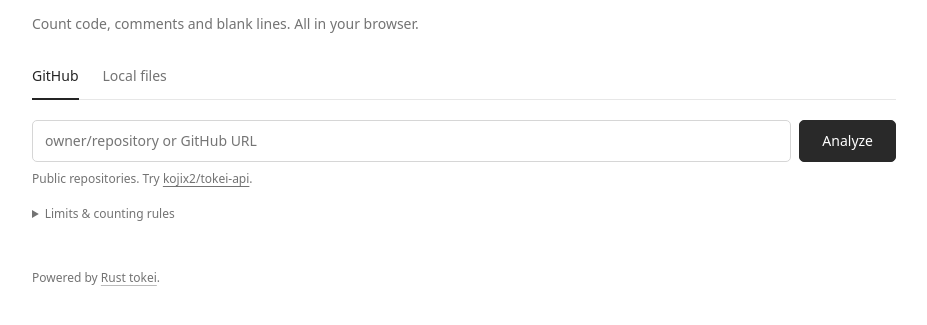
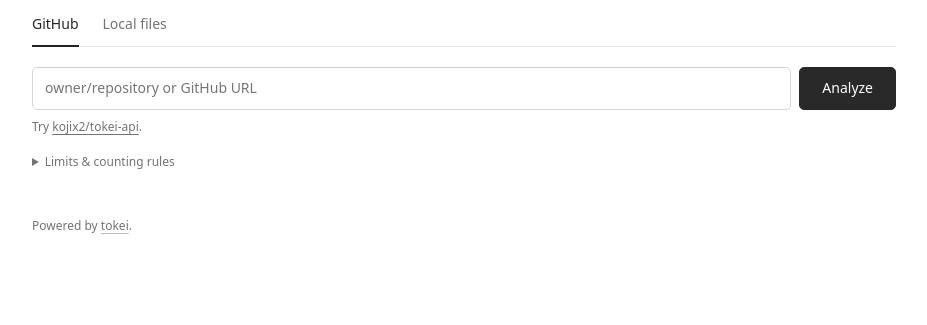
Before and after one commit to kojix2/tokei-wasm, a website with bundled scripts: page docs/index.html in a window 1280 px wide. Shown: the part 75-400 px from the top of the page, without its empty margins (176-1103 px from the left). Built offline with nearby package versions, Linux system fonts and the light colour scheme.

Commit message:
Remove introductory text and update footer branding

```diff
--- a/docs/index.html
+++ b/docs/index.html
@@ -20,8 +20,6 @@
   </header>
 
   <main>
-    <p class="intro">Count code, comments and blank lines. All in your browser.</p>
-
     <section aria-label="Analyze source code">
       <div class="tabs" role="tablist" aria-label="Source selection">
         <button type="button" id="tab-github" aria-selected="true" role="tab" aria-controls="github-panel">GitHub</button>
@@ -34,7 +32,7 @@
             <input id="repo-url" type="text" placeholder="owner/repository or GitHub URL" autocomplete="url" spellcheck="false" required>
             <button type="submit" class="primary" id="analyze-button">Analyze</button>
           </div>
-          <p class="helper">Public repositories. Try <button type="button" id="example" class="text-button">kojix2/tokei-api</button>.</p>
+          <p class="helper">Try <button type="button" id="example" class="text-button">kojix2/tokei-api</button>.</p>
         </form>
       </div>
       <div class="hidden" id="local-panel" role="tabpanel" aria-labelledby="tab-local">
@@ -108,6 +106,6 @@
     </section>
   </main>
 
-  <footer>Powered by <a href="https://github.com/XAMPPRocky/tokei" target="_blank" rel="noopener noreferrer">Rust tokei</a>.</footer>
+  <footer>Powered by <a href="https://github.com/XAMPPRocky/tokei" target="_blank" rel="noopener noreferrer">tokei</a>.</footer>
 </body>
 </html>
--- a/docs/style.css
+++ b/docs/style.css
@@ -28,7 +28,6 @@ h3 { font-size: 14px; font-weight: 600; }
 .site-header h1 a { text-decoration: none; }
 .site-header h1 span { color: var(--muted); font-size: 14px; font-weight: 400; letter-spacing: normal; }
 .site-header > a, .helper, .limits, footer { color: var(--muted); font-size: 12px; }
-.intro { color: var(--muted); margin-bottom: 30px; }
 .tabs { display: flex; gap: 24px; margin-bottom: 20px; border-bottom: 1px solid var(--border); }
 .tabs button { padding: 0 0 10px; margin-bottom: -1px; border: 0; border-bottom: 2px solid transparent; border-radius: 0; background: none; color: var(--muted); }
 .tabs [aria-selected="true"] { color: #242424; border-bottom-color: currentColor; }
@@ -107,7 +106,6 @@ footer { margin: 45px 0 24px; }
 @media (max-width: 560px) {
   body { padding: 0 20px; }
   .site-header { padding-top: 22px; }
-  .intro { max-width: 290px; margin-bottom: 24px; }
   .primary { padding-inline: 14px; }
   .results { margin-top: 30px; padding-top: 22px; }
   .section-heading { flex-wrap: wrap; gap: 12px; }
```
